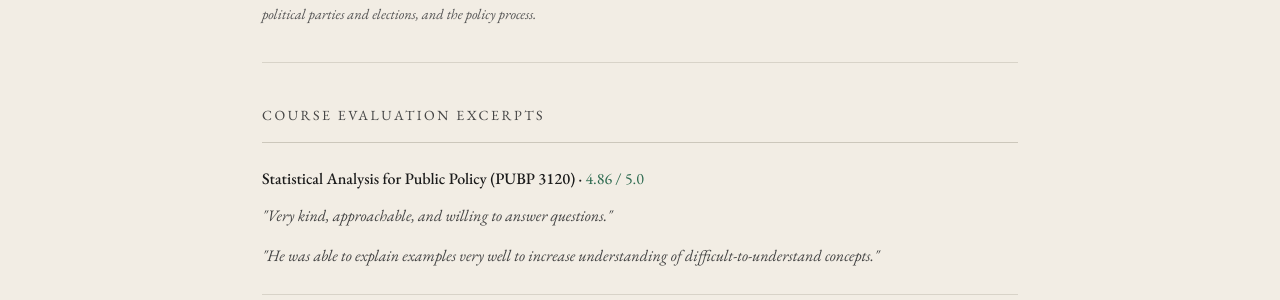
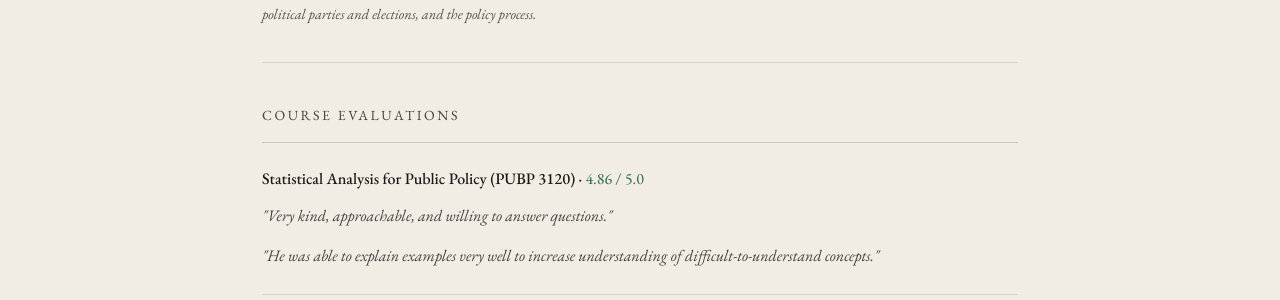
Before and after one commit to rant99/rant99.github.io, a Jekyll site: the page built from _pages/teaching.html, in a window 1280 px wide and 900 px high, scrolled down 615 px. Shown: the part 233-533 px from the top of the window. Built offline with Jekyll 4.4.1, drawn with Linux system fonts in a browser that asks for light colours; some web fonts are replaced.

Commit message:
Rename course evaluations section

```diff
--- a/_pages/teaching.html
+++ b/_pages/teaching.html
@@ -44,7 +44,7 @@ permalink: /teaching/
   </div>
 
   <!-- Course Evaluation Excerpts -->
-  <p class="subsection-label" style="margin-top: 40px;">Course Evaluation Excerpts</p>
+  <p class="subsection-label" style="margin-top: 40px;">Course Evaluations</p>
 
   <div class="paper">
     <p class="paper-title" style="font-size: 16px; font-weight: 500;">Statistical Analysis for Public Policy (PUBP 3120) · <span style="font-weight: 400; color: var(--green);">4.86 / 5.0</span></p>
```
